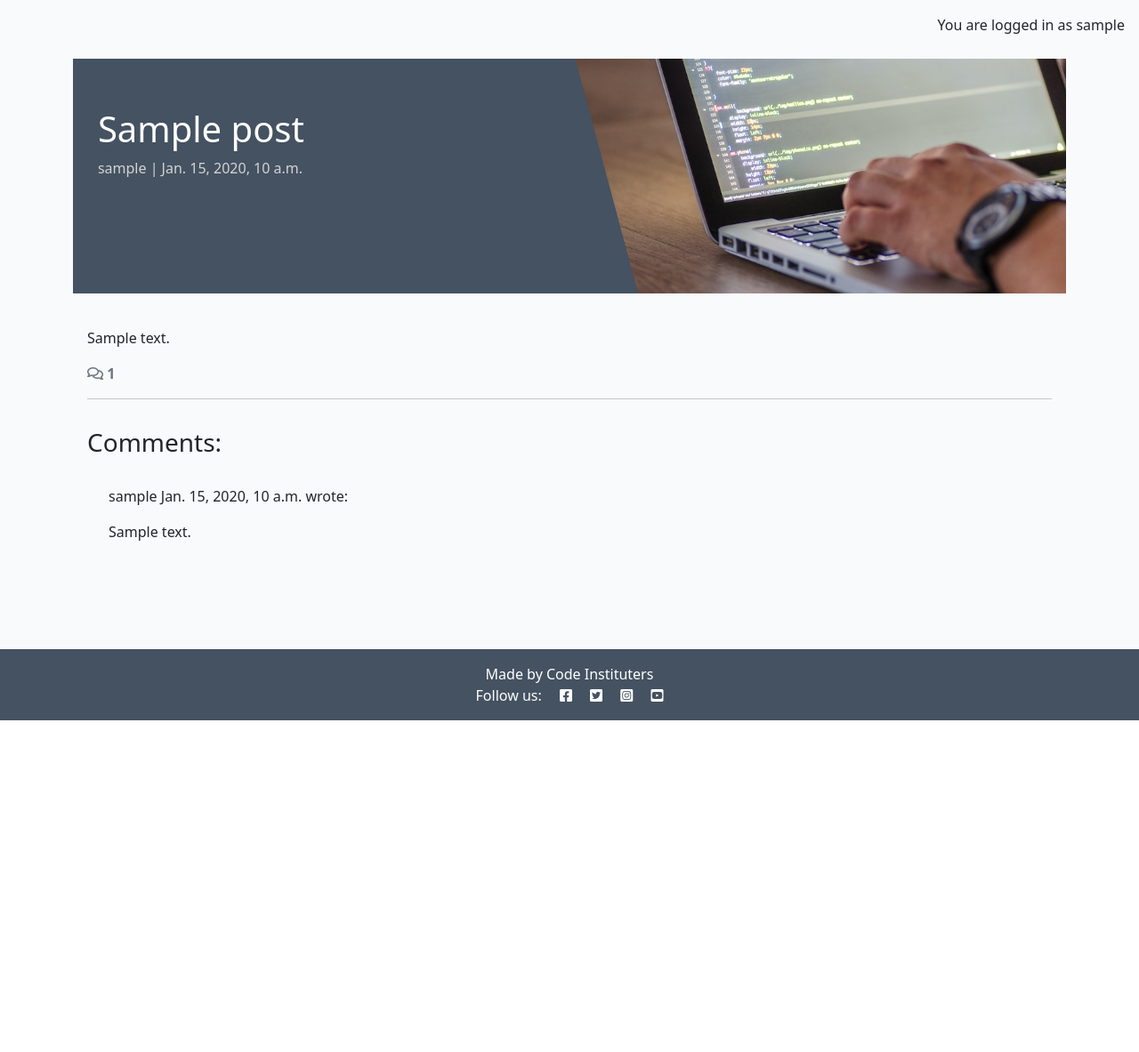
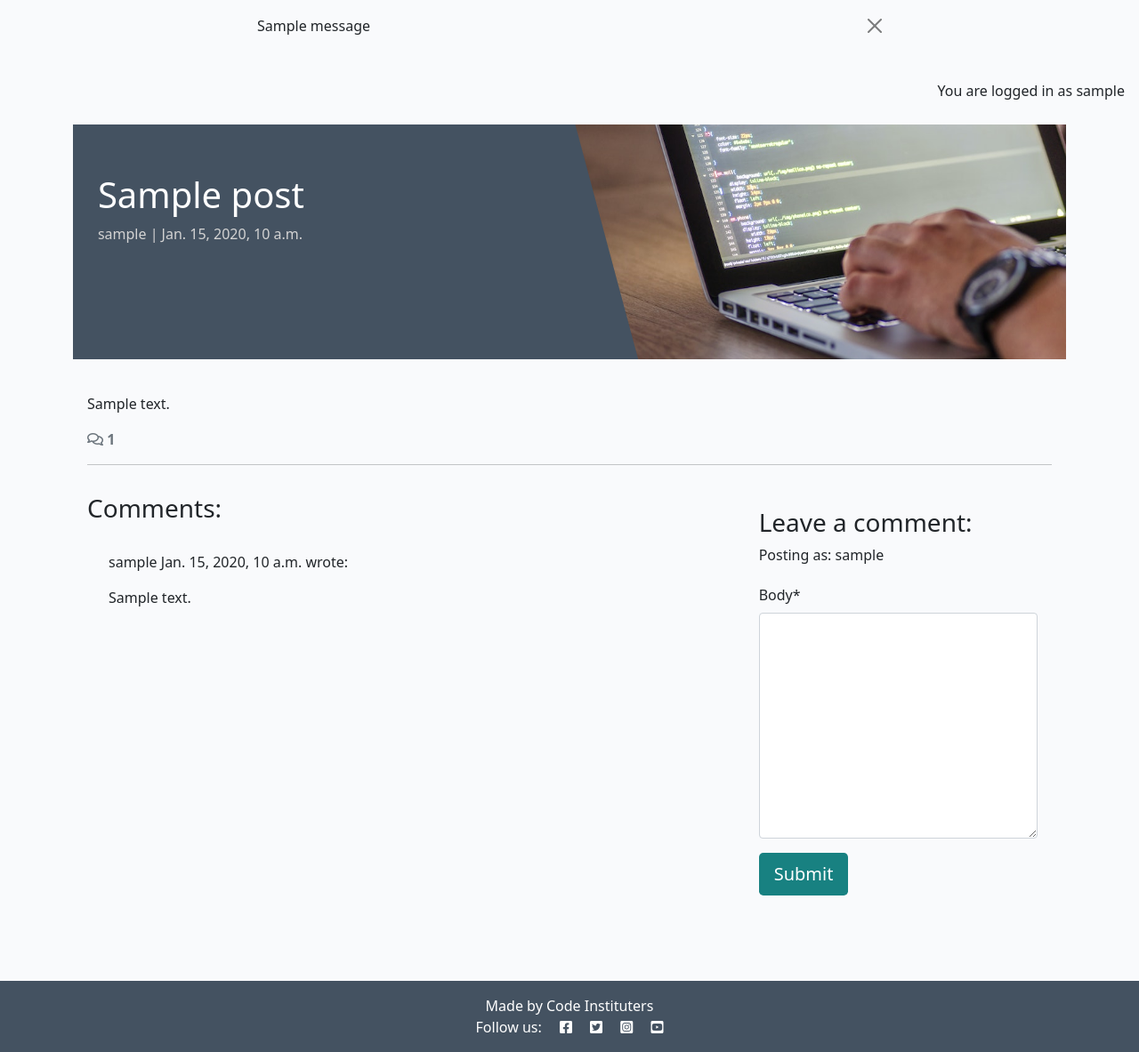
Before and after one commit to creatvie-introvert/codestar_blog, a Django app: a page that uses templates/base.html in a window 1280 px wide. Shown: the part 60-1243 px from the top of the page at 89% size. Before the commit the page ends 870 px from the top, so only its background shows below. Run offline with Django 4.2, Linux system fonts and the light colour scheme; a user stored in the database is signed in; tables that the repository leaves empty hold one stand-in row (values such as "Sample post"); one stand-in notice (Sample message) is shown; some libraries are stand-ins or nearby versions.

Commit message:
feat(comments): implement full comment system with form handling, crispy forms, and user feedback messages

```diff
--- /dev/null
+++ b/blog/forms.py
@@ -0,0 +1,8 @@
+from .models import Comment
+from django import forms
+
+
+class CommentForm(forms.ModelForm):
+    class Meta:
+        model = Comment
+        fields = ('body',)
--- a/blog/templates/blog/post_detail.html
+++ b/blog/templates/blog/post_detail.html
@@ -1,5 +1,6 @@
 {% extends 'base.html' %} {% block content %}
 {% load static %}
+{% load crispy_forms_tags %}
 
 <div class="masthead">
     <div class="container">
@@ -66,6 +67,22 @@
                             {% endfor %}
                         </div>
                     </div>
+                    <!-- Creating New Comments -->
+                    <div class="col-md-4 card mb-4 mt-3">
+                        <div class="card-body">
+                            {% if user.is_authenticated %}
+                            <h3>Leave a comment:</h3>
+                            <p>Posting as: {{ user.username }}</p>
+                            <form id="commentForm" method="post" style="margin-top: 1.3em;">
+                                {{ comment_form | crispy }}
+                                {% csrf_token %}
+                                <button id="submitButton" type="submit" class="btn btn-signup btn-lg">Submit</button>
+                            </form>
+                            {% else %}
+                            <p>Log in to leave a comment</p>
+                            {% endif %}
+                        </div>
+                    </div>
                 </div>
                 </p>
             </div>
--- a/blog/views.py
+++ b/blog/views.py
@@ -1,6 +1,8 @@
 from django.shortcuts import render, get_object_or_404
 from django.views import generic
+from django.contrib import messages
 from .models import Post
+from .forms import CommentForm
 
 # Create your views here.
 
@@ -30,6 +32,20 @@
     comments = post.comments.all().order_by("-created_on")
     comment_count = post.comments.filter(approved=True).count()
 
+    comment_form = CommentForm()
+
+    if request.method == "POST":
+        comment_form = CommentForm(data=request.POST)
+        if comment_form.is_valid():
+            comment = comment_form.save(commit=False)
+            comment.author = request.user
+            comment.post = post
+            comment.save()
+            messages.add_message(
+                request, messages.SUCCESS,
+                'Comment submitted and awaiting approval'
+            )
+
     return render(
         request,
         "blog/post_detail.html",
@@ -37,5 +53,6 @@
             "post": post,
             "comments": comments,
             "comment_count": comment_count,
+            "comment_form": comment_form,
         },
     )
--- a/codestar/settings.py
+++ b/codestar/settings.py
@@ -47,6 +47,8 @@
     'allauth',
     'allauth.account',
     'allauth.socialaccount',
+    'crispy_forms',
+    'crispy_bootstrap5',
     'django_summernote',
     'blog',
     'about',
@@ -55,6 +57,8 @@
 SITE_ID = 1
 LOGIN_REDIRECT_URL = '/'
 LOGOUT_REDIRECT_URL = '/'
+CRISPY_ALLOWED_TEMPLATE_PACKS = "bootstrap5"
+CRISPY_TEMPLATE_PACK = "bootstrap5"
 
 MIDDLEWARE = [
     'django.middleware.security.SecurityMiddleware',
--- a/requirements.txt
+++ b/requirements.txt
@@ -3,11 +3,13 @@
 certifi==2025.11.12
 cffi==2.0.0
 charset-normalizer==3.4.4
+crispy-bootstrap5==0.7
 cryptography==46.0.3
 defusedxml==0.7.1
 dj-database-url==0.5.0
 Django==4.2.26
 django-allauth==0.57.2
+django-crispy-forms==2.5
 django-summernote==0.8.20.0
 gunicorn==20.1.0
 idna==3.11
--- a/templates/base.html
+++ b/templates/base.html
@@ -47,11 +47,13 @@
                             href="{% url 'home' %}">Home</a>
                     </li>
                     <li class="nav-item">
-                        <a class="nav-link {% if request.path == about_url %}active{% endif %}" aria-current="page" href="{% url 'about' %}">About</a>
+                        <a class="nav-link {% if request.path == about_url %}active{% endif %}" aria-current="page"
+                            href="{% url 'about' %}">About</a>
                     </li>
                     {% if user.is_authenticated %}
                     <li class="nav-item">
-                        <a class="nav-link {% if request.path == logout_url %}active{% endif %}" aria-current="page" href="{% url 'account_logout' %}">Logout</a>
+                        <a class="nav-link {% if request.path == logout_url %}active{% endif %}" aria-current="page"
+                            href="{% url 'account_logout' %}">Logout</a>
                     </li>
                     {% else %}
                     <li class="nav-item">
@@ -59,7 +61,8 @@
                             href="{% url 'account_signup' %}">Register</a>
                     </li>
                     <li class="nav-item">
-                        <a class="nav-link {% if request.path == login_url %}active{% endif %}" aria-current="page" href="{% url 'account_login' %}">Login</a>
+                        <a class="nav-link {% if request.path == login_url %}active{% endif %}" aria-current="page"
+                            href="{% url 'account_login' %}">Login</a>
                     </li>
                     {% endif %}
 
@@ -70,6 +73,21 @@
             </div>
         </div>
     </nav>
+
+    <!-- displaying Django messages -->
+    <div class="container">
+        <div class="row">
+            <div class="col-md-8 offset-md-2">
+                {% for message in messages %}
+                <div class="alert {{ message.tags }} alert-dismissible
+        fade show" id="msg" role="alert">
+                    {{ message | safe }}
+                    <button type="button" class="btn-close" data-bs-dismiss="alert" aria-label="Close"></button>
+                </div>
+                {% endfor %}
+            </div>
+        </div>
+    </div>
 
     <main class="flex-shrink-0 main-bg">
         {% if user.is_authenticated %}
@@ -88,7 +106,7 @@
     <footer class="footer mt-auto py-3 dark-bg">
         <p class="m-0 text-center text-white">
             {% block copyright %}
-                Made by Code Instituters
+            Made by Code Instituters
             {% endblock copyright %}
         </p>
         <p class="m-0 text-center text-white">Follow us: <i class="fab fa-facebook-square ms-3"></i>
```
